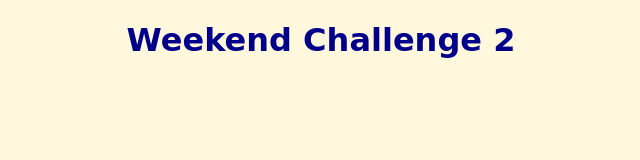
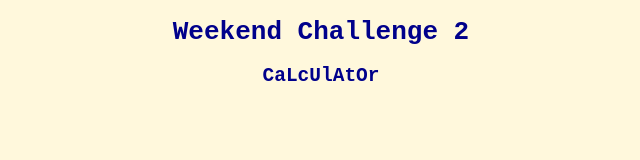
Before and after one commit to mlars84/weekend-challenge-2, a website: page public/index.html in a window 1280 px wide. Shown: the whole page, without its empty margins (319-959 px from the left). Drawn offline with Linux system fonts and the light colour scheme.

Commit message:
basic setup

```diff
--- a/public/index.html
+++ b/public/index.html
@@ -9,5 +9,6 @@
   </head>
   <body>
     <h1>Weekend Challenge 2</h1>
+    <h2>CaLcUlAtOr</h2>
   </body>
 </html>
--- a/public/style.css
+++ b/public/style.css
@@ -1,6 +1,6 @@
-h1 {
+h1, h2 {
   color: DarkBlue;
-  font-family: cursive;
+  font-family: monospace;
   text-align: center;
 }
 
```
Also changed, not shown: README.md.
